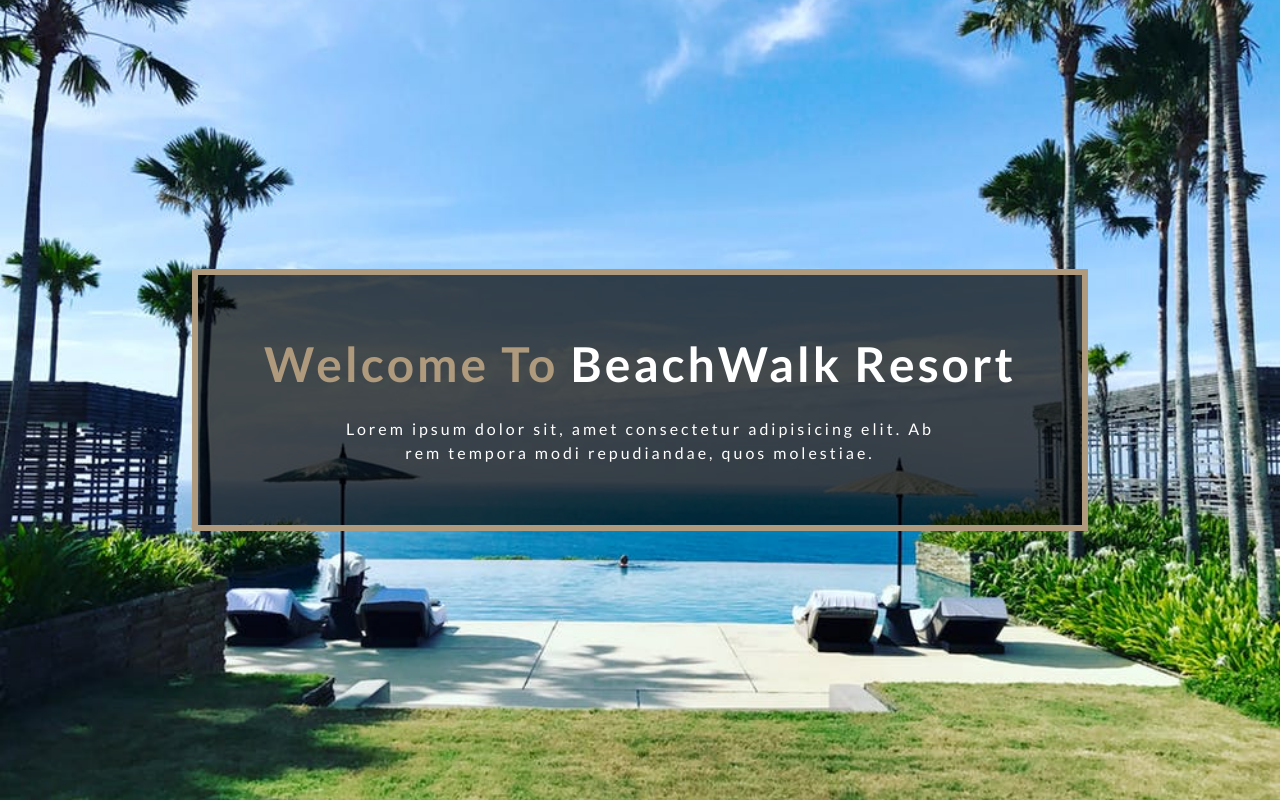
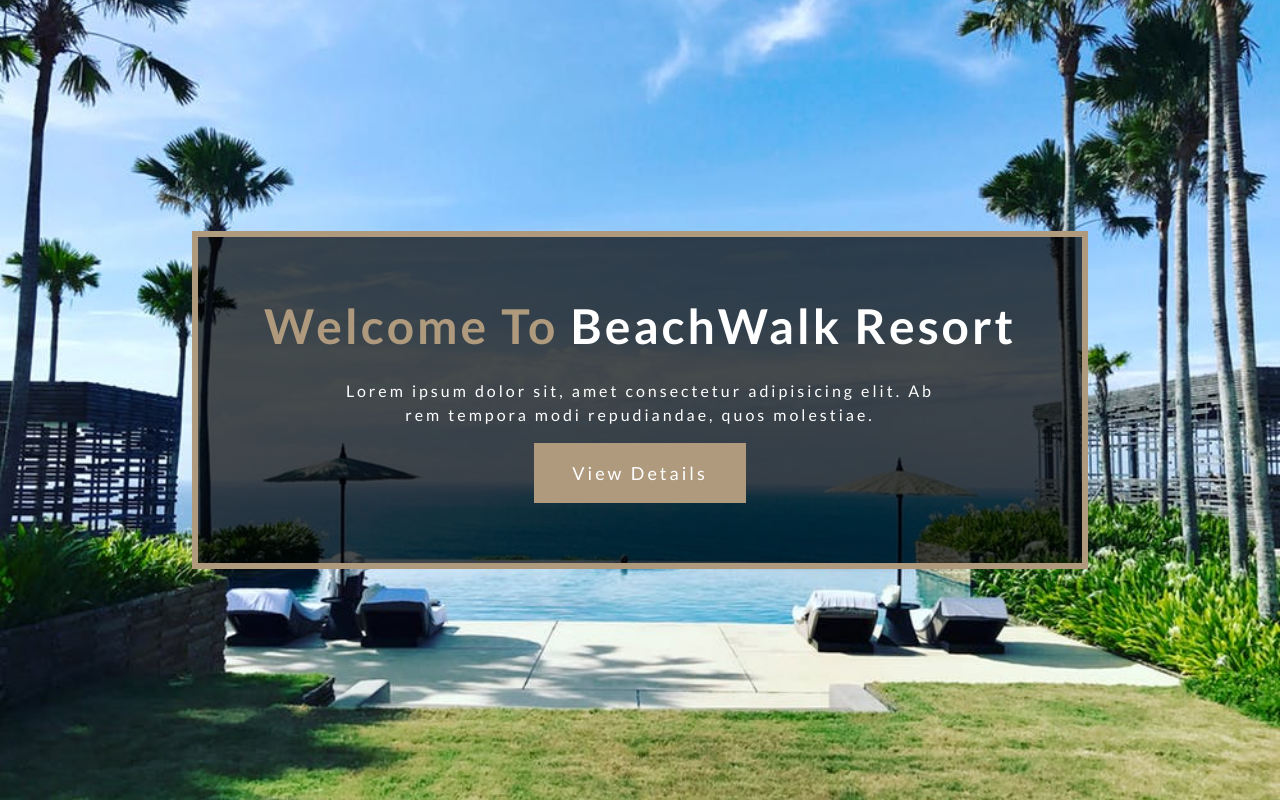
Before and after one commit to patricia-montoya/project-styled-cmpnts, a React (Create React App) app: page / in a window 1280 px wide. Built offline with nearby package versions, Linux system fonts and the light colour scheme.

Commit message:
Adding buttons and using as prop

```diff
--- /dev/null
+++ b/src/components/globals/Buttons.js
@@ -0,0 +1,24 @@
+import styled from 'styled-components'
+import { setColor, setRem, setLetterSpacing, setFont, setBorder, setTransition } from '../../styles'
+
+
+export const PrimaryBtn = styled.button`
+    display: inline-block;
+    background: ${setColor.primaryColor};
+    color: ${setColor.mainWhite};
+    text-transform: capitalize;
+    font-size: ${setRem(18)};
+    ${setFont.main};
+    padding: ${setRem(17)} ${setRem(36)};
+    ${setBorder({color: setColor.primaryColor})};
+    ${setLetterSpacing(3)};
+    ${setTransition()}
+    &:hover {
+        background: transparent;
+        color: ${setColor.primaryColor};
+    }
+    ${props => `margin: ${props.t || 0} ${props.r || 0} ${props.b || 0} ${props.l || 0}`};
+    text-decoration: none;
+    cursor:pointer;
+
+`
--- a/src/components/home/Header.js
+++ b/src/components/home/Header.js
@@ -1,7 +1,9 @@
 import React from 'react'
 import Hero from '../globals/Hero'
 import Banner from '../globals/Banner'
+import { PrimaryBtn } from '../globals/Buttons'
 import homeImg from '../../images/homeBcg.jpeg'
+
 
 
 const Header = () => {
@@ -11,8 +13,11 @@ const Header = () => {
                 greeting="Welcome to"
                 title="BeachWalk Resort"
                 text="Lorem ipsum dolor sit, amet consectetur adipisicing elit.
-                Ab rem tempora modi repudiandae, quos molestiae."/>
+                Ab rem tempora modi repudiandae, quos molestiae.">
 
+                <PrimaryBtn t="1rem">View Details</PrimaryBtn>
+                {/* <PrimaryBtn as="a" href="http://www.google.com">View Details</PrimaryBtn> */}
+            </Banner>
         </Hero>
     )
 }
--- a/src/styles.js
+++ b/src/styles.js
@@ -53,3 +53,7 @@ export const media = Object.keys(sizes).reduce((acc, label) => {
   `;
   return acc;
 }, {});
+
+export const setTransition = ({property = 'all', time = '0.3s', timing = 'ease-in-out'}={}) => {
+  return `transition: ${property} ${time} ${timing}`
+}
```
